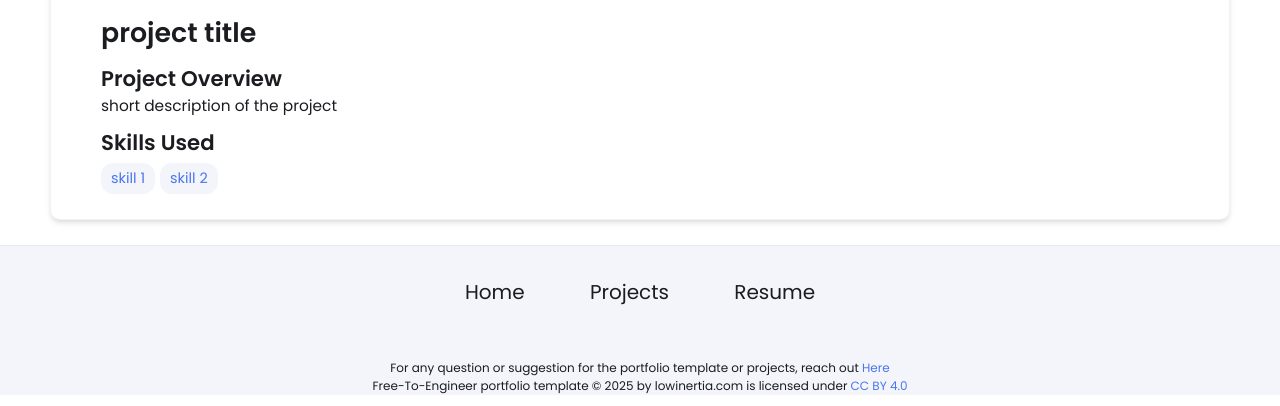
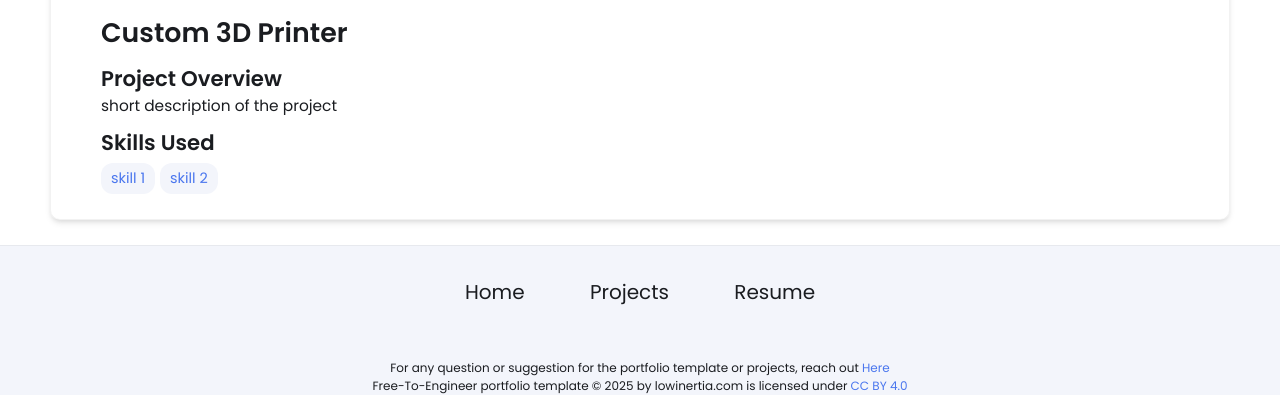
Before and after one commit to mlasselle22/mlasselle22.github.io, a Jekyll site: the page built from _projects/Custom 3D Printer/index.md, in a window 1280 px wide, cut to the strip 494-900 px from the top of the page. Built offline with Jekyll 4.4.1, drawn with Linux system fonts in a browser that asks for light colours.

Commit message:
Update index.md

```diff
--- a/_projects/Custom 3D Printer/index.md
+++ b/_projects/Custom 3D Printer/index.md
@@ -1,6 +1,6 @@
 ---
 layout: post
-title: project title
+title: Custom 3D Printer
 description:  short description of the project
 skills:
 - skill 1
```
